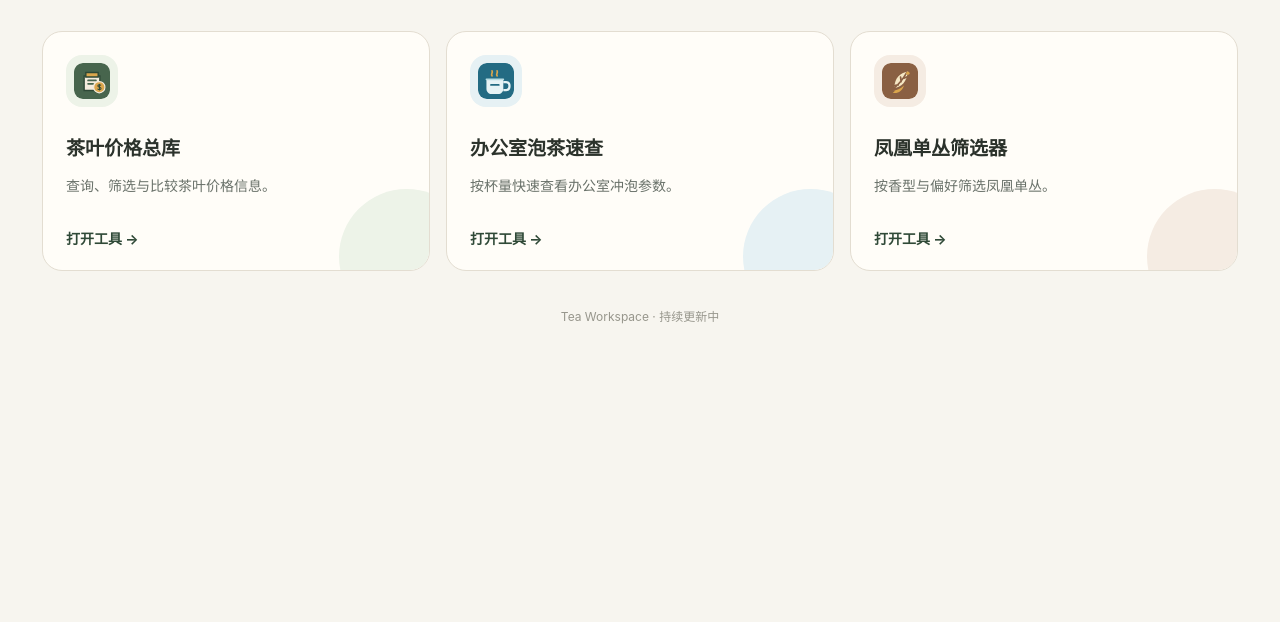
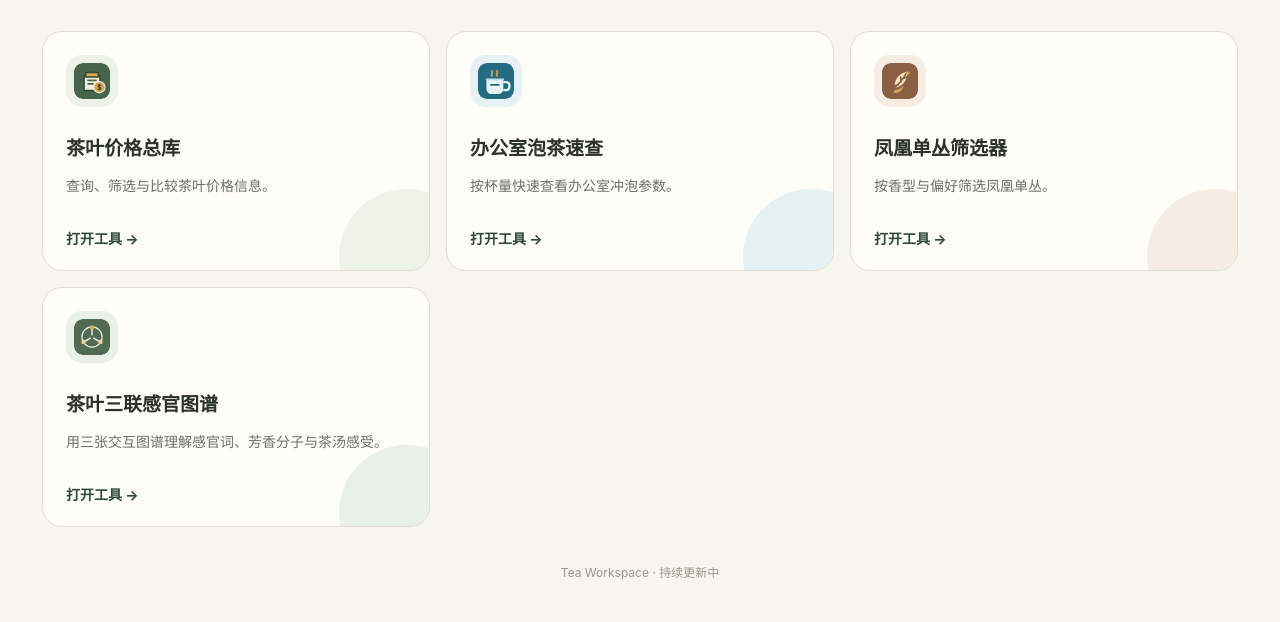
Before and after one commit to Foralchan/tea, a plain HTML site: page index.html in a window 1280 px wide. Shown: the part 265-887 px from the top of the page. Before the commit the page ends 800 px from the top, so only its background shows below. Drawn offline with Linux system fonts and the light colour scheme.

Commit message:
Add sensory visualization entry to tea workspace

```diff
--- a/index.html
+++ b/index.html
@@ -31,13 +31,14 @@
 const tools=[
  {id:"price",title:"茶叶价格总库",desc:"查询、筛选与比较茶叶价格信息。",file:"price.html",icon:"price-icon.svg",tint:"#edf3e8"},
  {id:"office",title:"办公室泡茶速查",desc:"按杯量快速查看办公室冲泡参数。",file:"office.html",icon:"office-icon.svg",tint:"#e6f1f4"},
- {id:"phoenix",title:"凤凰单丛筛选器",desc:"按香型与偏好筛选凤凰单丛。",file:"phoenix.html",icon:"phoenix-icon.svg",tint:"#f5ece3"}
+ {id:"phoenix",title:"凤凰单丛筛选器",desc:"按香型与偏好筛选凤凰单丛。",file:"phoenix.html",icon:"phoenix-icon.svg",tint:"#f5ece3"},
+ {id:"foundations",title:"茶叶三联感官图谱",desc:"用三张交互图谱理解感官词、芳香分子与茶汤感受。",file:"foundations/",icon:"sensory-icon.svg",tint:"#e8f0e8",external:true}
 ];
 const tabs=document.querySelector("#tabs"),grid=document.querySelector("#grid"),home=document.querySelector("#home"),viewer=document.querySelector("#viewer"),frame=document.querySelector("#frame"),title=document.querySelector("#viewer-title"),open=document.querySelector("#open");
 function render(){
  const active=tools.find(x=>x.id===location.hash.slice(1));
- tabs.innerHTML=tools.map(x=>`<a class="${active&&x.id===active.id?"active":""}" href="#${x.id}">${x.title}</a>`).join("");
- grid.innerHTML=tools.map(x=>`<a class="card" href="#${x.id}" style="--tint:${x.tint}"><img src="${x.icon}" alt=""><h2>${x.title}</h2><p>${x.desc}</p><span class="enter">打开工具 →</span></a>`).join("");
+ tabs.innerHTML=tools.map(x=>`<a class="${active&&x.id===active.id?"active":""}" href="${x.external?x.file:"#"+x.id}" target="${x.external?"_blank":"_self"}">${x.title}</a>`).join("");
+ grid.innerHTML=tools.map(x=>`<a class="card" href="${x.external?x.file:"#"+x.id}" target="${x.external?"_blank":"_self"}" style="--tint:${x.tint}"><img src="${x.icon}" alt=""><h2>${x.title}</h2><p>${x.desc}</p><span class="enter">打开工具 →</span></a>`).join("");
  home.hidden=!!active;viewer.hidden=!active;
  if(!active){frame.innerHTML="";document.title="茶叶工具箱";return}
  title.textContent=active.title;open.href=active.file;frame.innerHTML=`<iframe src="${active.file}" title="${active.title}"></iframe>`;document.title=active.title+" · 茶叶工具箱";
```
